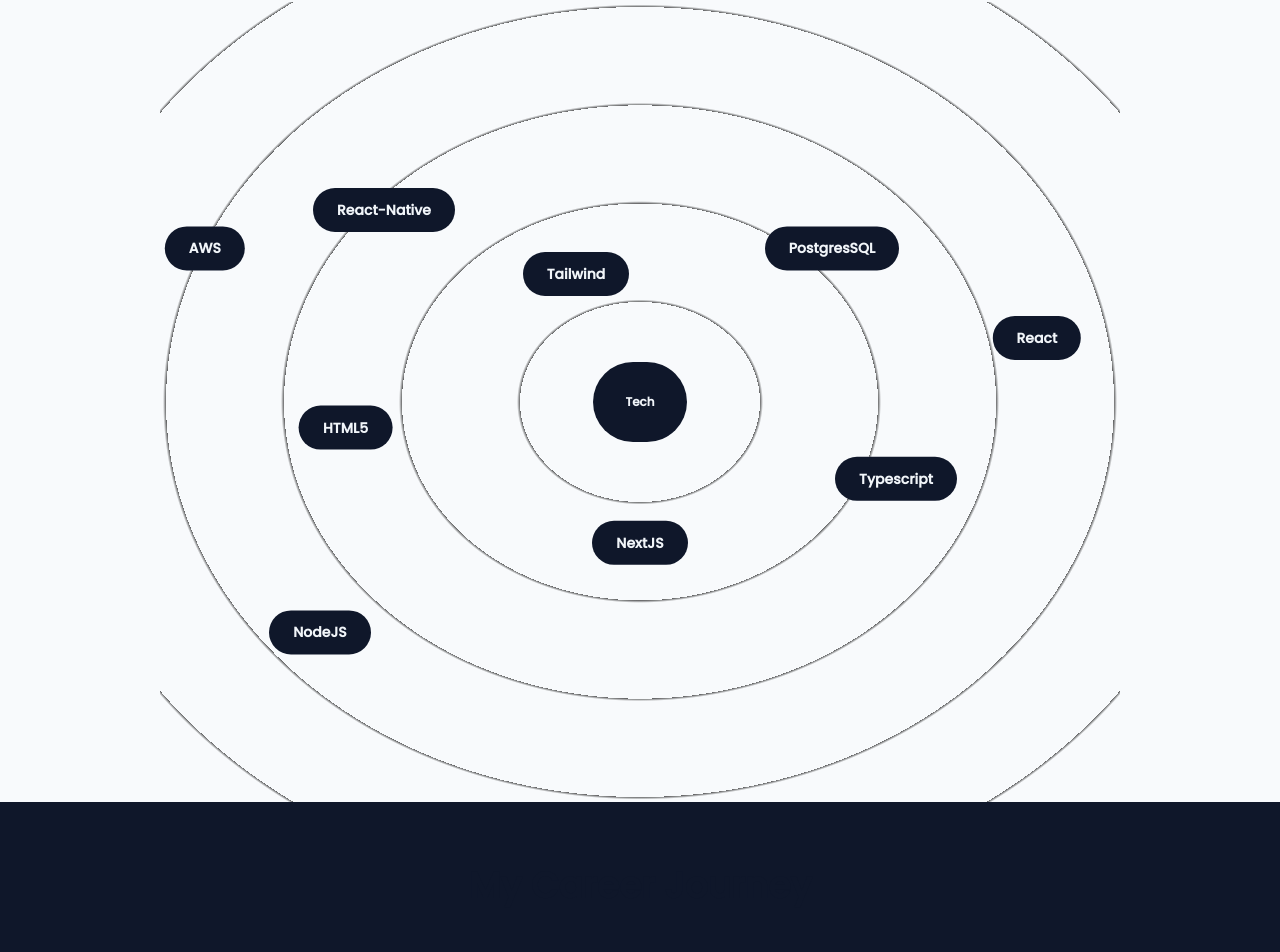
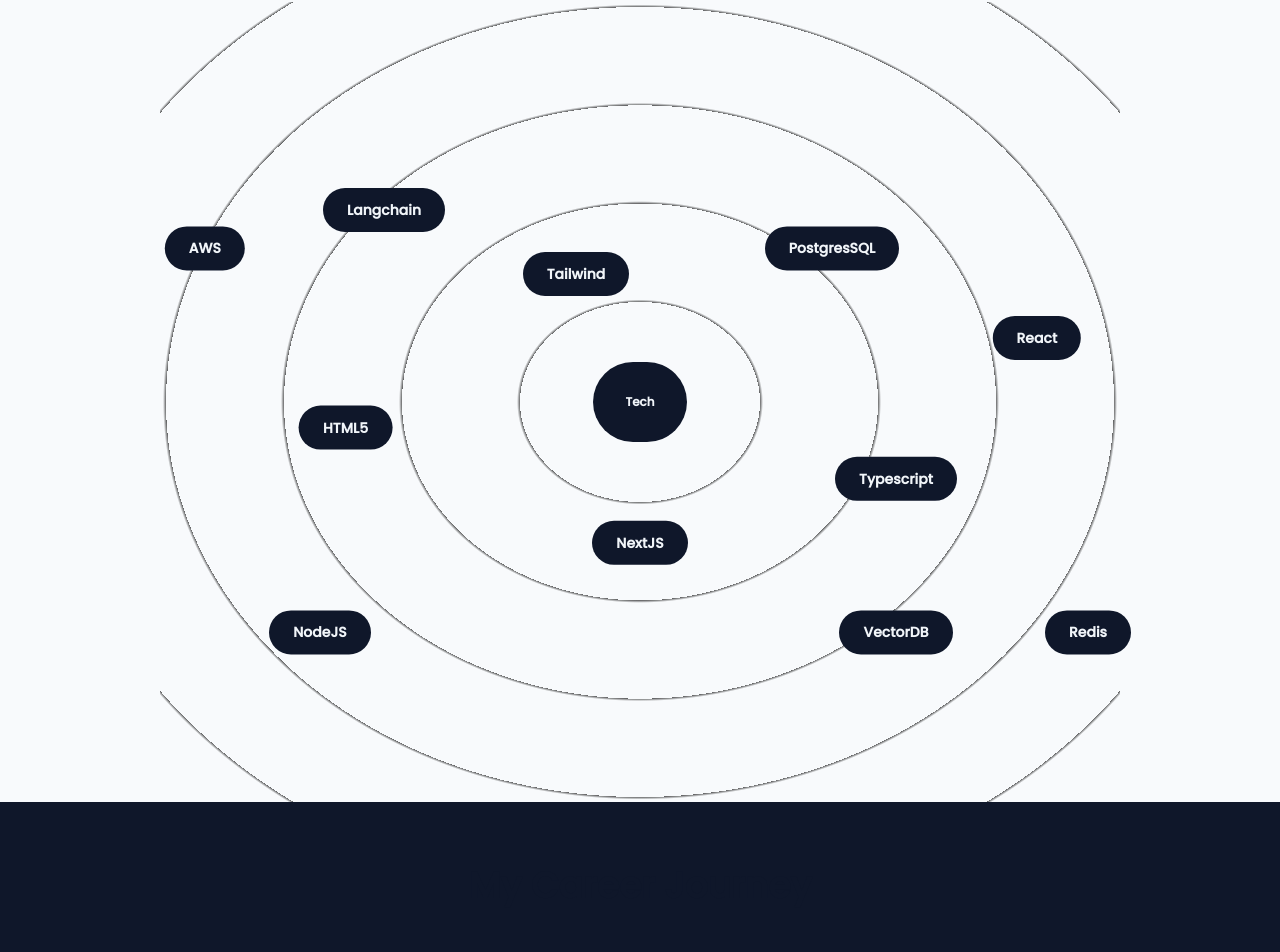
Before and after one commit to DhrishP/Portfolio_next, a Next.js app: page / in a window 1280 px wide. Shown: the part 1594-2546 px from the top of the page. Built offline with nearby package versions, Linux system fonts and the light colour scheme.

Commit message:
improve skills

```diff
--- a/src/app/(Skills)/Skill.tsx
+++ b/src/app/(Skills)/Skill.tsx
@@ -1,30 +1,25 @@
-"use client"
-import { motion } from 'framer-motion'
-import React from 'react'
-type SkillsProps ={
-  name: string,
-  x:string,
-  y:string
-}
-const Skills = ({name, x, y}:SkillsProps) =>{
-  return(
-    <motion.div className='flex items-center justify-center rounded-full font-semibold md:bg-primary text-primary bg-transparent md:text-secondary py-2 px-3 shadow-primary cursor-pointer absolute lg:py-3 lg:px-6 md:text-sm md:py-1.5 md:px-5  sm:font-bold'
-    whileHover={{scale:1.05}}
-    initial={{x:0,y:0}}
-    whileInView={{x:x,y:y}}
-    transition={{duration:1.9}}
-    viewport={{once:true}}
+"use client";
+import { motion } from "framer-motion";
+import React from "react";
+type SkillsProps = {
+  name: string;
+  x: string;
+  y: string;
+};
+const Skills = ({ name, x, y }: SkillsProps) => {
+  return (
+    <motion.div
+      className="flex items-center justify-center rounded-full font-semibold md:bg-primary text-primary bg-transparent md:text-secondary py-2 px-3 shadow-primary cursor-pointer absolute lg:py-3 lg:px-6 md:text-sm md:py-1.5 md:px-5  sm:font-bold"
+      whileHover={{ scale: 1.05 }}
+      initial={{ x: 0, y: 0 }}
+      whileInView={{ x: x, y: y }}
+      transition={{ duration: 1.9 }}
+      viewport={{ once: true }}
     >
       {name}
-
-
     </motion.div>
-
-
-  )
-  }
-
-
+  );
+};
 
 const Skill = () => {
   return (
@@ -32,7 +27,7 @@
       <motion.div
         whileInView={{ x: 0, opacity: 1 }}
         initial={{ x: -200, opacity: 0.1 }}
-        transition={{  duration: 1 }}
+        transition={{ duration: 1 }}
         id="skills"
         className="text-xl text-center mt-10 md:mt-0 "
       >
@@ -42,26 +37,29 @@
         <h1 className="text-center text-5xl md:text-6xl sm:text-6xl font-semibold capitalize  md:mt-0 ">
           In the middle of difficulty lies opportunity
         </h1>
-        <p className="text-gray-500">
-          Web of Skills
-        </p>
+        <p className="text-gray-500">Web of Skills</p>
       </div>
-      <div className='w-3/4 mx-auto  relative flex lg:h-screen md:h-[80vh] h-[50vh] items-center justify-center  bg-circularLightsm  md:bg-circularLight dark:bg-circularDarksm md:dark:bg-circularDark  '>
-          <motion.div className='flex items-center justify-center rounded-full font-semibold bg-transparent text-primary md:bg-primary md:text-secondary shadow-primary cursor-pointer lg:p-8 md:p-5 sm:p-6 sm:text-xs' whileHover={{scale:1.05}}>
+      <div className="w-3/4 mx-auto  relative flex lg:h-screen md:h-[80vh] h-[50vh] items-center justify-center  bg-circularLightsm  md:bg-circularLight dark:bg-circularDarksm md:dark:bg-circularDark  ">
+        <motion.div
+          className="flex items-center justify-center rounded-full font-semibold bg-transparent text-primary md:bg-primary md:text-secondary shadow-primary cursor-pointer lg:p-8 md:p-5 sm:p-6 sm:text-xs"
+          whileHover={{ scale: 1.05 }}
+        >
           Tech
         </motion.div>
-          <Skills name="HTML5" x="-23vw" y="2vw"/>
-          <Skills name="Tailwind" x="-5vw" y="-10vw"/>
-          <Skills name="Typescript" x="20vw" y="6vw"/>
-          <Skills name="NextJS" x="0vw" y="11vw"/>
-          <Skills name="React-Native" x="-20vw" y="-15vw"/>
-          <Skills name="PostgresSQL" x="15vw" y="-12vw"/>
-          <Skills name="React" x="31vw" y="-5vw"/>
-          <Skills name="AWS" x="-34vw" y="-12vw"/>
-          <Skills name="NodeJS" x="-25vw" y="18vw"/>
+        <Skills name="HTML5" x="-23vw" y="2vw" />
+        <Skills name="Tailwind" x="-5vw" y="-10vw" />
+        <Skills name="Typescript" x="20vw" y="6vw" />
+        <Skills name="NextJS" x="0vw" y="11vw" />
+        <Skills name="Langchain" x="-20vw" y="-15vw" />
+        <Skills name="PostgresSQL" x="15vw" y="-12vw" />
+        <Skills name="React" x="31vw" y="-5vw" />
+        <Skills name="AWS" x="-34vw" y="-12vw" />
+        <Skills name="NodeJS" x="-25vw" y="18vw" />
+        <Skills name="VectorDB" x="20vw" y="18vw" />
+        <Skills name="Redis" x="35vw" y="18vw" />
       </div>
     </>
-  )
-}
+  );
+};
 
-export default Skill
+export default Skill;
```
Lines whose indentation alone changed are shown as unchanged.
